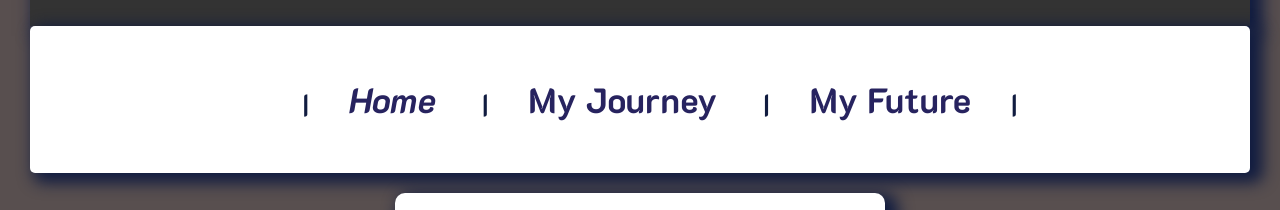
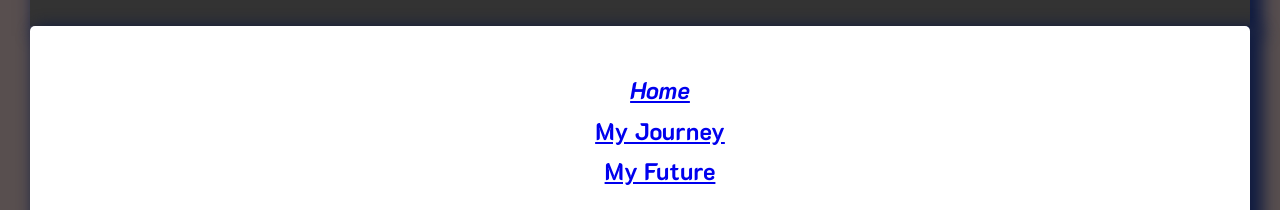
Before and after one commit to Theethat-Boonprasertchai/6709616541_MyCSTUStory_03, a plain HTML site: page index.html in a window 1280 px wide. Shown: the part 269-479 px from the top of the page. Drawn offline with Linux system fonts and the light colour scheme.

Commit message:
create navbar and nav item

```diff
--- a/index.html
+++ b/index.html
@@ -16,9 +16,11 @@
     <h2>
         <nav>
             <ul>
-                |<li><a href="index.html"><i>Home</i> </a></li>
-                |<li><a href="myjourney.html">My Journey</a></li>
-                |<li><a href="myfuture.html">My Future</a></li>|
+                <div class="navbar">
+                    <div class="nav-item"><a href="index.html"><i>Home</i></a></div>
+                    <div class="nav-item"><a href="myjourney.html">My Journey</a></div>
+                    <div class="nav-item"><a href="myfuture.html">My Future</a></div>
+                </div>
             </ul>
         </nav>
     </div>
```
